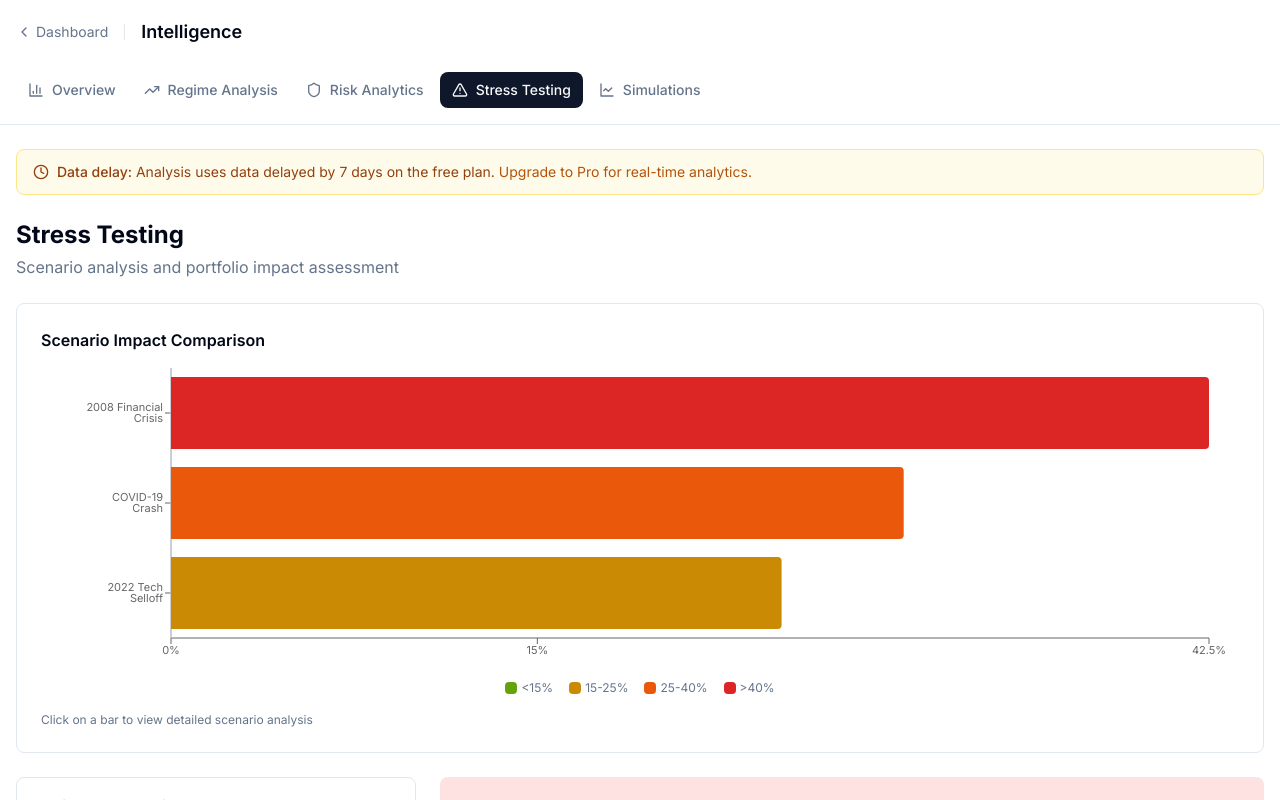
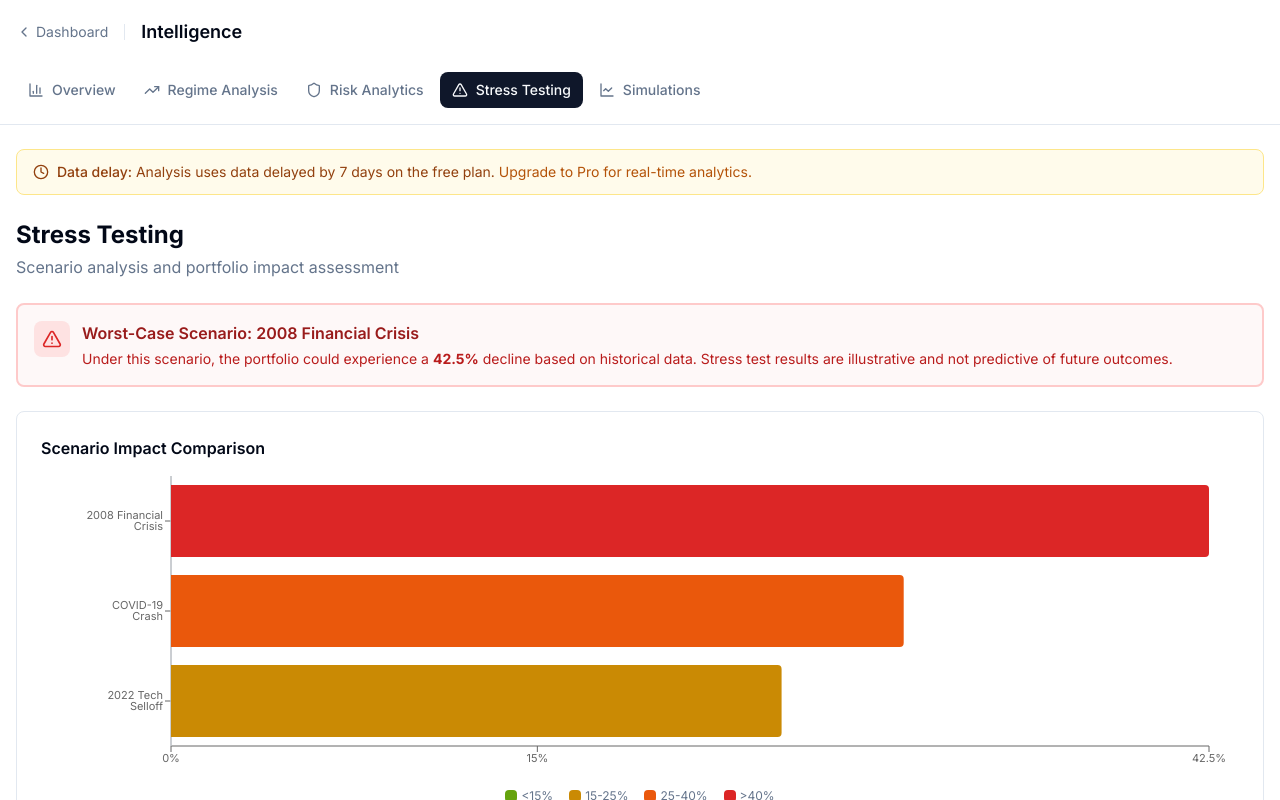
Before and after one commit to DowellHd/ssb-web, a Next.js app: page /intelligence/stress in a window 1280 px wide. Shown: the top 800 px of the page. Built offline with nearby package versions, Linux system fonts and the light colour scheme.

Commit message:
feat: Add worst-case scenario highlight to Stress page
- Display prominent banner showing worst-case scenario impact
- Include disclaimer about illustrative nature of results

```diff
--- a/src/app/(intelligence)/intelligence/stress/page.tsx
+++ b/src/app/(intelligence)/intelligence/stress/page.tsx
@@ -42,6 +42,34 @@ export default function StressTestingPage() {
           Scenario analysis and portfolio impact assessment
         </p>
       </div>
+
+      {/* Worst-case scenario highlight */}
+      {scenarios.length > 0 && (() => {
+        const worstCase = scenarios.reduce((max, s) =>
+          s.portfolio_impact.estimated_loss_pct > max.portfolio_impact.estimated_loss_pct ? s : max
+        );
+        return (
+          <div className="rounded-lg border-2 border-red-200 bg-red-50/50 dark:border-red-800 dark:bg-red-950/20 p-4">
+            <div className="flex items-start gap-3">
+              <div className="rounded-lg bg-red-100 dark:bg-red-900/30 p-2">
+                <AlertTriangle className="h-5 w-5 text-red-600 dark:text-red-400" />
+              </div>
+              <div className="flex-1">
+                <h3 className="font-semibold text-red-800 dark:text-red-300">
+                  Worst-Case Scenario: {worstCase.scenario_name}
+                </h3>
+                <p className="text-sm text-red-700 dark:text-red-400 mt-1">
+                  Under this scenario, the portfolio could experience a{' '}
+                  <span className="font-bold">
+                    {worstCase.portfolio_impact.estimated_loss_pct.toFixed(1)}%
+                  </span>{' '}
+                  decline based on historical data. Stress test results are illustrative and not predictive of future outcomes.
+                </p>
+              </div>
+            </div>
+          </div>
+        );
+      })()}
 
       {/* Scenario impact comparison chart */}
       <div className="rounded-lg border bg-card p-6">
```
